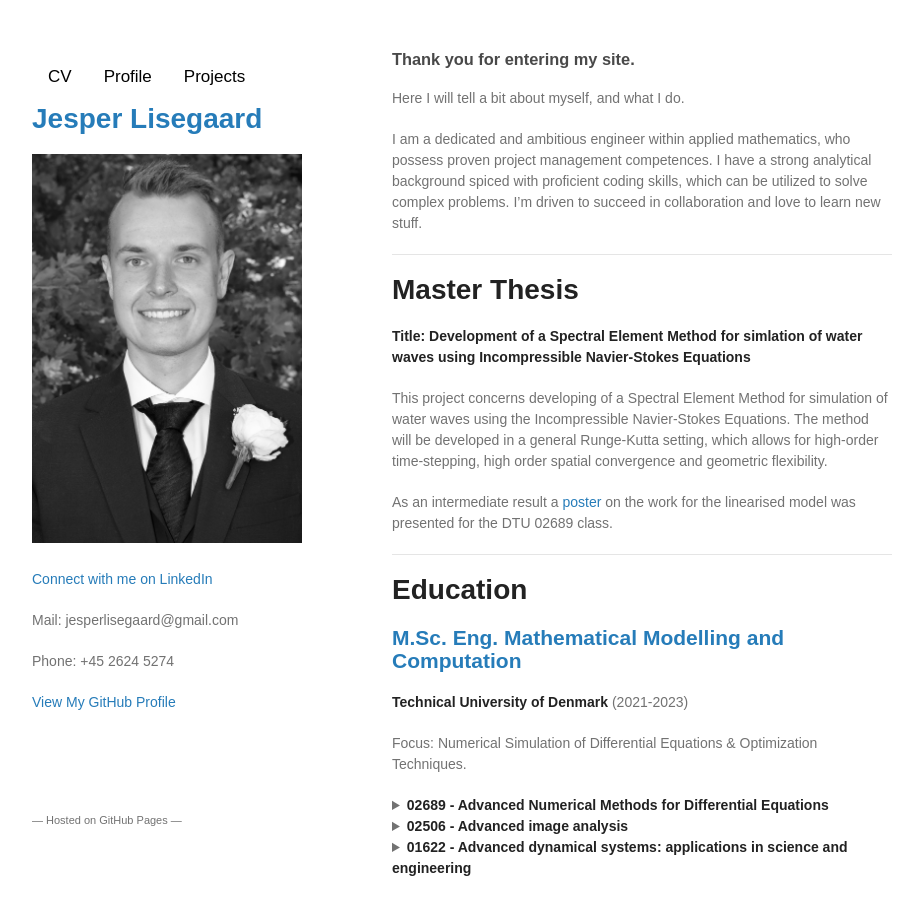
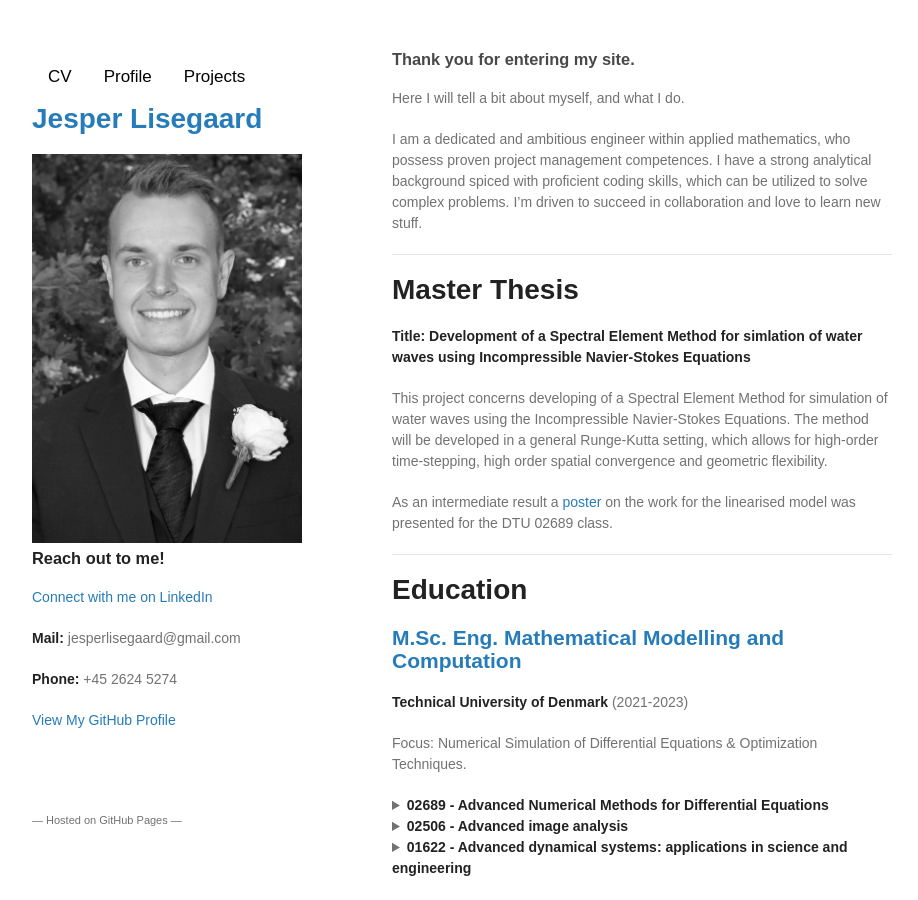
Before and after one commit to JLisegaard/jlisegaard.github.io, a Jekyll site: the page built from index.md, in a window 1280 px wide and 900 px high. Shown: the whole window, without its empty margins (178-1096 px from the left). Built offline with Jekyll 4.4.1, drawn with Linux system fonts in a browser that asks for light colours.

Commit message:
Update default.html

```diff
--- a/_layouts/default.html
+++ b/_layouts/default.html
@@ -60,13 +60,15 @@
         {% endif %}
 
         <!--<p>{{ site.description | default: site.github.project_tagline }}</p>-->
-        <p class="view"> </p>
+        <h3 class="view"> <strong> Reach out to me!</strong> </h3>
+
+        <p class="view">  </p>
 
         <p class="view"><a href="https://www.linkedin.com/in/jesperlisegaard/">Connect with me on LinkedIn</a></p>
 
-        <p class="view">Mail: jesperlisegaard@gmail.com</p>
+        <p class="view"><strong>Mail:</strong> jesperlisegaard@gmail.com</p>
 
-        <p class="view">Phone: +45 2624 5274</p>
+        <p class="view"><strong>Phone:</strong> +45 2624 5274</p>
 
         {% if site.github.is_project_page %}
         <p class="view"><a href="{{ site.github.repository_url }}">View the Project on GitHub <small>{{ site.github.repository_nwo }}</small></a></p>
```
